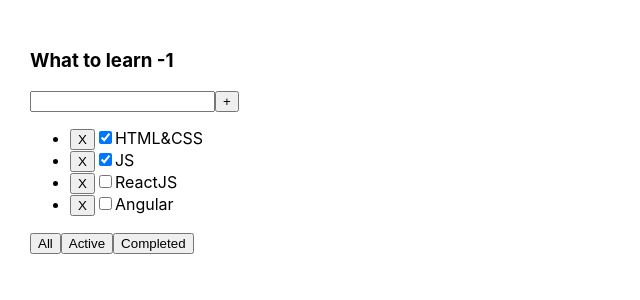
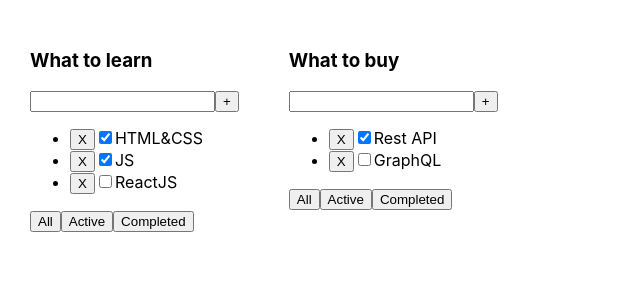
Before and after one commit to IvanBichan/myMainTodolist, a React (Create React App) app: page / in a window 1280 px wide. Shown: the top 300 px of the page, without its empty margins (0-640 px from the left). Built offline with nearby package versions, Linux system fonts and the light colour scheme.

Commit message:
feat: add new state and function for remove todolist

```diff
--- a/src/App.tsx
+++ b/src/App.tsx
@@ -3,59 +3,82 @@ import './App.css';
 import {Todolist} from "./Todolist";
 import {v1} from "uuid";
 
+export type FilterType = 'all' | 'active' | 'completed'
+type TodolistsType = {
+    id:string
+    title:string
+    filter:FilterType
+}
 
 
 function App() {
-    const title1 = 'What to learn -1';
-    //const title2 = 'What to learn -2';
 
-    let [tasks, setTasks] = useState([
-        {id: v1(), title: "HTML&CSS", isDone: true},
-        {id: v1(), title: "JS", isDone: true},
-        {id: v1(), title: "ReactJS", isDone: false},
-        {id: v1(), title: "Angular", isDone: false}
+    let todolistID1 = v1()
+    let todolistID2 = v1()
+
+    let [todolists, setTodolists] = useState<Array<TodolistsType>>([
+        {id: todolistID1, title: 'What to learn', filter: 'all'},
+        {id: todolistID2, title: 'What to buy', filter: 'all'},
     ])
 
-    /*const tasks2 = [
-        {id: 1, title: "Hello world", isDone: true},
-        {id: 2, title: "I am Happy", isDone: false},
-        {id: 3, title: "Yo", isDone: false}
-    ]*/
-    const removeTask = (taskID:string) => {
-        setTasks(tasks.filter(el => el.id !== taskID))
+    let [tasks, setTasks] = useState({
+        [todolistID1]: [
+            {id: v1(), title: 'HTML&CSS', isDone: true},
+            {id: v1(), title: 'JS', isDone: true},
+            {id: v1(), title: 'ReactJS', isDone: false},
+
+        ],
+        [todolistID2]: [
+            {id: v1(), title: 'Rest API', isDone: true},
+            {id: v1(), title: 'GraphQL', isDone: false},
+        ]
+    })
+
+    const removeTask = (todolistID:string,taskID:string) => {
+        setTasks({...tasks,[todolistID]:tasks[todolistID].filter(el=>el.id !== taskID)})
     }
-    const addTask = (newTitle:string) => {
-        setTasks([{id: v1(), title: newTitle, isDone: false}, ...tasks, ])
+    const addTask = (todolistID:string,newTitle:string) => {
+        setTasks({...tasks,[todolistID]:[{id: v1(), title: newTitle, isDone: false},...tasks[todolistID]]})
     }
+    const changeStatus = (todolistID:string,taskID:string,newValue:boolean) => {
+        setTasks({...tasks,[todolistID]:tasks[todolistID].map(el=>el.id === taskID ? {...el,isDone:newValue} : el)})
 
-
-   /*
-
-    let [filter,setFilter]=useState<FilterType>('All')
-    let afterFilterTasks= tasks
-    if (filter === 'Active') {
-        afterFilterTasks=tasks.filter(el=>!el.isDone)
     }
-    if (filter === 'Completed') {
-        afterFilterTasks=tasks.filter(el=>el.isDone)
+    const changeFilter = (todolistID:string, filterValue:FilterType)=> {
+        setTodolists(todolists.map(el=> el.id === todolistID ? {...el,filter:filterValue}:el))
     }
-
-    const filteredTask = (filterValue:FilterType)=> {
-        setFilter(filterValue)
-    }*/
-
-
+    const removeTodolist = (todolistID:string) => {
+        setTodolists(todolists.filter(el=>el.id !== todolistID))
+        delete tasks[todolistID]
+    }
 
     return (
         <div className="App">
-            <Todolist
-                title={title1}
-                tasks={tasks}
-                removeTask={removeTask}
-                addTask={addTask}
-                /*filteredTask={filteredTask}*/
-            />
-           {/* <Todolist title={title2} tasks={tasks2} removeTask={removeTask}/>*/}
+            {todolists.map((todolist) =>{
+                let afterFilterTasks= tasks[todolist.id]
+                if (todolist.filter === 'active') {
+                    afterFilterTasks=tasks[todolist.id].filter(el=>el.isDone === false)
+                }
+                if (todolist.filter === 'completed') {
+                    afterFilterTasks=tasks[todolist.id].filter(el=>el.isDone === true)
+                }
+                return (
+                    <Todolist
+                        key={todolist.id}
+                        todolistID={todolist.id}
+                        title={todolist.title}
+                        tasks={afterFilterTasks}
+                        removeTask={removeTask}
+                        addTask={addTask}
+                        changeStatus={changeStatus}
+                        changeFilter={changeFilter}
+                        filter={todolist.filter}
+                        removeTodolist={removeTodolist}
+                    />
+                )
+            })}
+
+
         </div>
     );
 }
```
